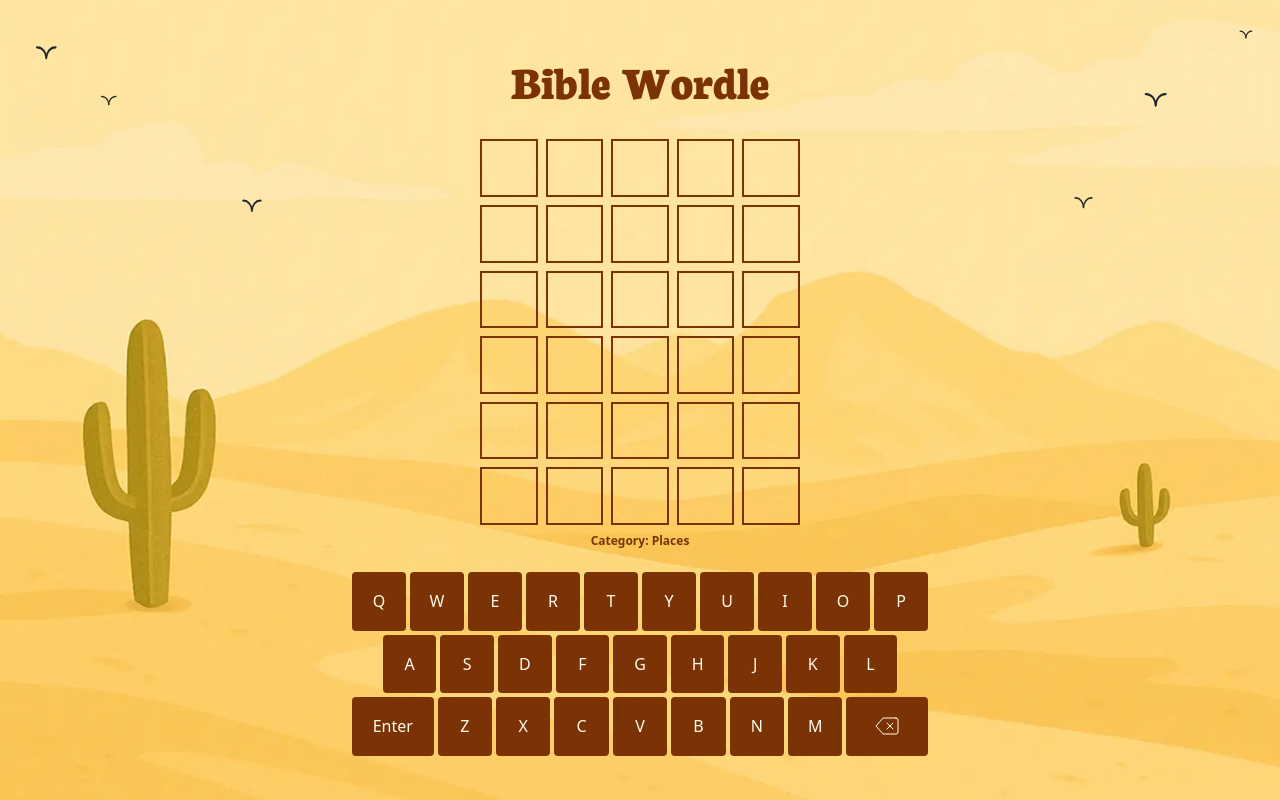
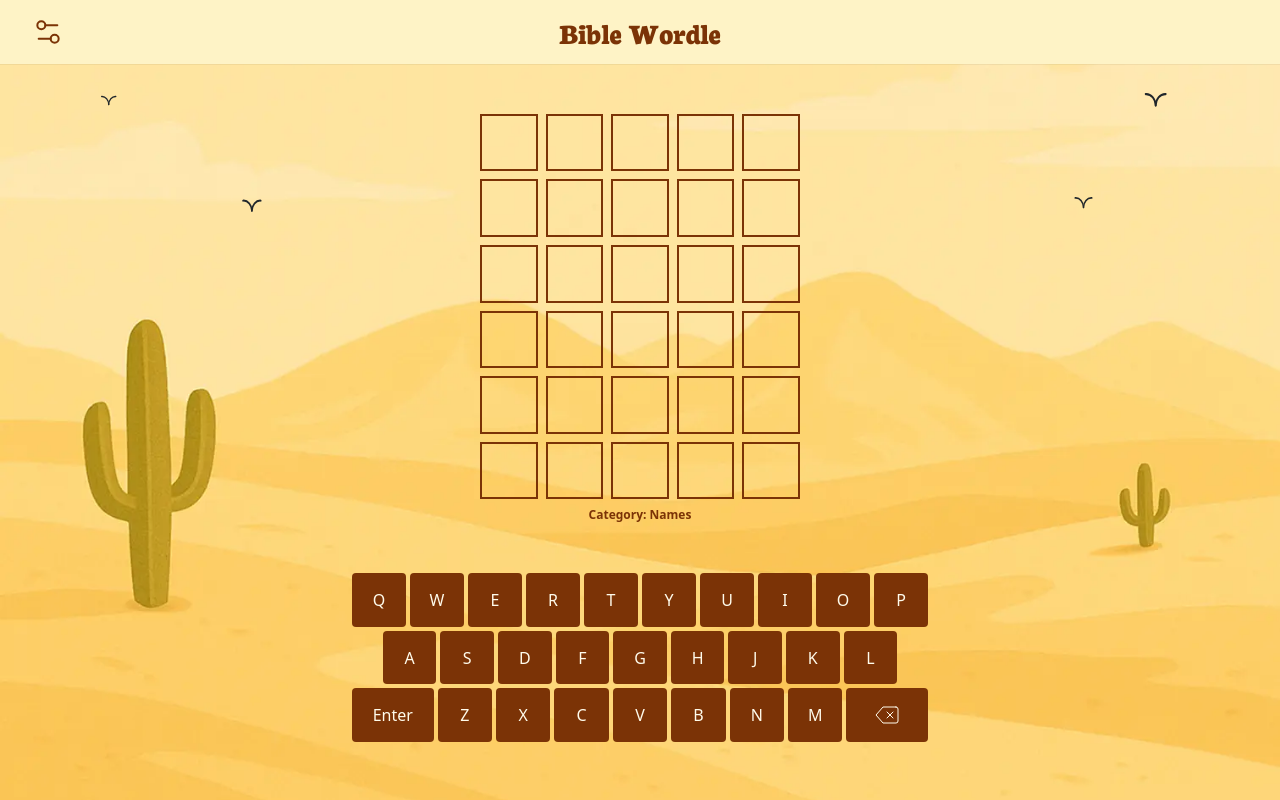
Before and after one commit to kingDebo/chrisitian-wordle, a React (Vite) app: page / in a window 1280 px wide. Built offline with nearby package versions, Linux system fonts and the light colour scheme.

Commit message:
Added category select

```diff
--- a/package.json
+++ b/package.json
@@ -21,7 +21,8 @@
     "react-lottie": "^1.2.10",
     "sonner": "^2.0.3",
     "tailwind-merge": "^3.0.2",
-    "tailwindcss": "^4.0.14"
+    "tailwindcss": "^4.0.14",
+    "vaul": "^1.1.2"
   },
   "devDependencies": {
     "@eslint/js": "^9.21.0",
--- a/src/App.jsx
+++ b/src/App.jsx
@@ -19,6 +19,7 @@ import Birds from './components/Birds';
 import { useRef } from 'react';
 import Dialog, { LossDialog } from './components/Dialog';
 import Board from './components/Board';
+import ToolBar from './components/ToolBar';
 
 function App() {
   const [wordAttempts, setWordAttempts] = useState(['']);
@@ -27,6 +28,7 @@ function App() {
   const [activeKey, setActiveKey] = useState('');
   const [shouldGenerateWord, setShouldGenerateWord] = useState(true);
   const [targetWord, setTargetWord] = useState('');
+  const [category, setSelectedCategory] = useState('names');
   const dialogRef = useRef(null);
   const lossDialogRef = useRef(null);
 
@@ -36,7 +38,6 @@ function App() {
   const currentAttempts = wordAttempts.length - 1;
 
   if (shouldGenerateWord) {
-    const category = getRandomCategory();
     console.log('Category: ' + category);
     const index = getRandomNumber(0, categories[category].length);
     const word = categories[category][index];
@@ -76,6 +77,12 @@ function App() {
     } else if (currentAttempts >= chances - 1) {
       lossDialogRef.current.showModal();
     }
+  }
+
+  function handleCategoryChange(event) {
+    const category = event.target.value;
+    setSelectedCategory(category);
+    resetGame();
   }
 
   function handleKeystroke(event) {
@@ -145,7 +152,8 @@ function App() {
   }, [hasWon]);
 
   return (
-    <div className="App flex h-[100svh] w-full overflow-x-hidden p-2 sm:h-[100dvh] sm:p-8">
+    <>
+      <main className="App h-[100svh] w-full overflow-x-hidden p-2 sm:h-[100dvh] sm:p-8">
         <Dialog ref={dialogRef} targetWord={targetWord} />
         <LossDialog ref={lossDialogRef} targetWord={targetWord} />
         <div className="absolute">
@@ -180,10 +188,8 @@ function App() {
             onConfettiComplete={() => dialogRef.current.showModal()}
           />
         )}
-      <div className="relative flex h-full w-full transform flex-col items-center justify-around p-2 sm:top-1/2 sm:h-[min(750px,100vh)] sm:-translate-y-1/2 sm:justify-around">
-        <h1 className="font-neuton h-fit w-full flex-shrink-0 text-center text-4xl leading-[-4%] font-extrabold text-amber-900 sm:text-5xl">
-          Bible Wordle
-        </h1>
+        <ToolBar onCategoryChange={handleCategoryChange} category={category} />
+        <div className="relative flex h-full w-full transform flex-col items-center justify-around p-2 pt-[calc(0.5rem+var(--toolbar-height))] sm:top-1/2 sm:h-[min(750px,100vh)] sm:-translate-y-1/2 sm:justify-around">
           <Board
             chances={chances}
             wordAttempts={wordAttempts}
@@ -213,7 +219,8 @@ function App() {
             />
           )}
         </div>
-    </div>
+      </main>
+    </>
   );
 }
 
--- /dev/null
+++ b/src/components/BottomDrawer.jsx
@@ -0,0 +1,18 @@
+'use client';
+
+import { Drawer } from 'vaul';
+import CategorySelect from './CategorySelect';
+
+export default function BottomDrawer({ onCategoryChange, category }) {
+  return (
+    <Drawer.Portal>
+      <Drawer.Overlay className="fixed inset-0 bg-black/40" />
+      <Drawer.Content className="fixed right-0 bottom-0 left-0 h-fit bg-amber-50 outline-none">
+        <CategorySelect
+          onCategoryChange={onCategoryChange}
+          category={category}
+        />
+      </Drawer.Content>
+    </Drawer.Portal>
+  );
+}
--- /dev/null
+++ b/src/components/CategorySelect.jsx
@@ -0,0 +1,61 @@
+import React from 'react';
+
+export default function CategorySelect({ onCategoryChange, category }) {
+  return (
+    <fieldset className="m-4 flex flex-col items-center gap-2 text-base text-amber-900 [$_input]:appearance-none">
+      <legend className="font-xl p-4 font-semibold">Select a category</legend>
+      <label className="mb-2 flex w-full max-w-lg flex-row-reverse items-center justify-between border-2 border-amber-900 px-8 py-4 has-checked:border-[3px] has-checked:bg-amber-100">
+        <input
+          type="radio"
+          id="names"
+          name="category"
+          value="names"
+          className="peer sr-only"
+          checked={category === 'names'}
+          onChange={onCategoryChange}
+        />
+        <div className="h-4 w-4 border-2 border-amber-900 peer-checked:bg-amber-900"></div>
+        <span className="font-semibold peer-checked:font-bold">Names</span>
+      </label>
+      <label className="mb-2 flex w-full max-w-lg flex-row-reverse items-center justify-between border-2 border-amber-900 px-8 py-4 has-checked:border-[3px] has-checked:bg-amber-100">
+        <input
+          type="radio"
+          id="animals"
+          name="category"
+          value="animals"
+          className="peer sr-only"
+          checked={category === 'animals'}
+          onChange={onCategoryChange}
+        />
+        <div className="h-4 w-4 border-2 border-amber-900 peer-checked:bg-amber-900"></div>
+        <span className="font-semibold peer-checked:font-bold">Animals</span>
+      </label>
+      <label className="mb-2 flex w-full max-w-lg flex-row-reverse items-center justify-between border-2 border-amber-900 px-8 py-4 has-checked:border-[3px] has-checked:bg-amber-100">
+        <input
+          type="radio"
+          id="places"
+          name="category"
+          value="places"
+          className="peer sr-only"
+          checked={category === 'places'}
+          onChange={onCategoryChange}
+        />
+        <div className="h-4 w-4 border-2 border-amber-900 peer-checked:bg-amber-900"></div>
+        <span className="font-semibold peer-checked:font-bold">Places</span>
+      </label>
+      <label className="mb-2 flex w-full max-w-lg flex-row-reverse items-center justify-between border-2 border-amber-900 px-8 py-4 has-checked:border-[3px] has-checked:bg-amber-100">
+        <input
+          type="radio"
+          id="things"
+          name="category"
+          value="things"
+          className="peer sr-only"
+          checked={category === 'things'}
+          onChange={onCategoryChange}
+        />
+        <div className="h-4 w-4 border-2 border-amber-900 peer-checked:bg-amber-900"></div>
+        <span className="font-semibold peer-checked:font-bold">Things</span>
+      </label>
+    </fieldset>
+  );
+}
--- a/src/components/Keyboard.jsx
+++ b/src/components/Keyboard.jsx
@@ -21,7 +21,10 @@ export default function Keyboard({ activeKey, wordAttempts, targetWord }) {
   }
 
   function generateHighlights() {
-    if (wordAttempts.length <= 1) return;
+    if (wordAttempts.length <= 1) {
+      setHighlights({});
+      return;
+    }
 
     setHighlights((currentHighlights) => {
       const tempHighlights = { ...currentHighlights };
@@ -72,13 +75,7 @@ export default function Keyboard({ activeKey, wordAttempts, targetWord }) {
   );
 }
 
-const KeyboardKey = memo(function KeyboardKey({
-  letter,
-  isActive,
-  offset,
-  highlight,
-  row,
-}) {
+const KeyboardKey = memo(function KeyboardKey({ letter, isActive, highlight }) {
   function handleMouseDown(key) {
     window.dispatchEvent(
       new KeyboardEvent('keydown', {
--- /dev/null
+++ b/src/components/ToolBar.jsx
@@ -0,0 +1,29 @@
+import { Menu, Settings2 } from 'lucide-react';
+import CategorySelect from './CategorySelect';
+import { Drawer } from 'vaul';
+import BottomDrawer from './BottomDrawer';
+
+export default function ToolBar({ onCategoryChange, category }) {
+  return (
+    <header className="absolute inset-x-0 top-0 z-10 flex h-14 w-full items-center justify-center gap-8 bg-amber-100 p-2 shadow-2xs sm:p-8">
+      <h1 className="font-neuton text-center text-3xl leading-[-4%] font-extrabold text-amber-900 sm:text-3xl">
+        Bible Wordle
+      </h1>
+      <div className="absolute left-4 h-8 sm:left-8">
+        <Drawer.Root>
+          <Drawer.Trigger>
+            <Settings2
+              strokeWidth={1.5}
+              className="aspect-auto h-8 w-8 text-amber-900"
+            />
+          </Drawer.Trigger>
+          <BottomDrawer
+            onCategoryChange={onCategoryChange}
+            category={category}
+          />
+        </Drawer.Root>
+      </div>
+      {/* <CategorySelect /> */}
+    </header>
+  );
+}
--- a/src/index.css
+++ b/src/index.css
@@ -13,6 +13,8 @@
   text-rendering: optimizeLegibility;
   -webkit-font-smoothing: antialiased;
   -moz-osx-font-smoothing: grayscale;
+
+  --toolbar-height: 56px;
 }
 
 @theme {
```
Also changed, not shown: 1 other file (tests, documents, lock files or other folders). Lines whose indentation alone changed are shown as unchanged.
